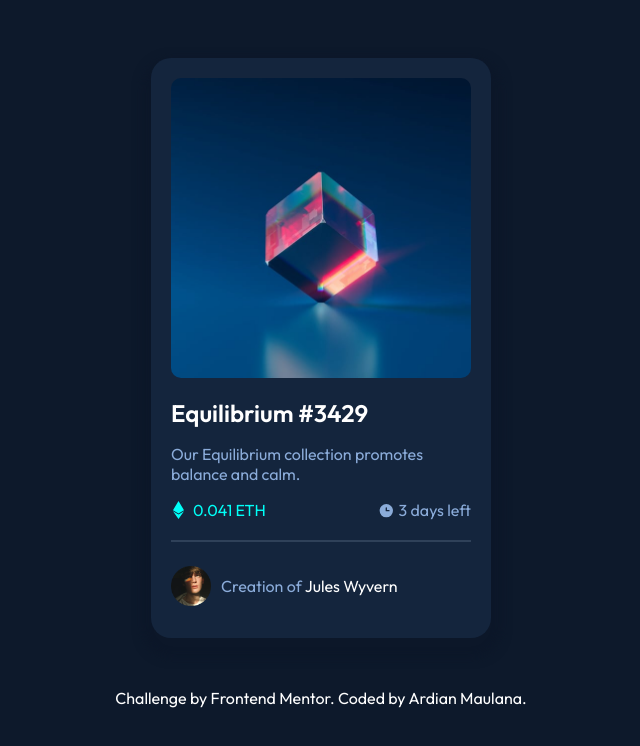
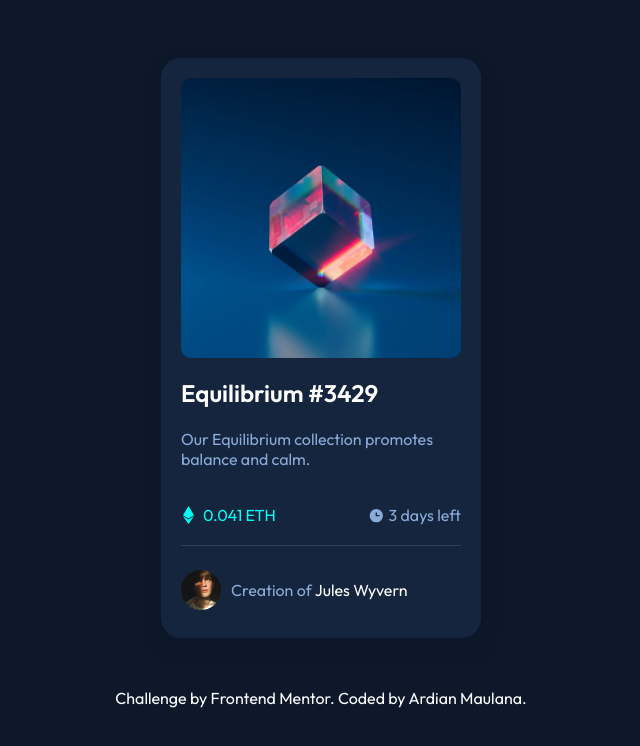
Before and after one commit to exbeelh/NFT-preview-card-component, a plain HTML site: page index.html in a window 1280 px wide. Shown: the whole page, without its empty margins (319-959 px from the left). Drawn offline with Linux system fonts and the light colour scheme.

Commit message:
Fix html accessibility

```diff
--- a/index.html
+++ b/index.html
@@ -23,13 +23,13 @@
       <li class="price">0.041 ETH</li>
       <li class="time">3 days left</li>
     </ul>
-    <hr color="#2f4159">
+    <hr>
     <div class="info-user">
       <p class="username">Creation of <a href="#">Jules Wyvern</a></p>
     </div>
   </div>
 
-  <div class="attribution">
+  <div class="attribution" role="contentinfo">
     Challenge by <a href="https://www.frontendmentor.io?ref=challenge" target="_blank">Frontend Mentor</a>.
     Coded by <a href="https://github.com/exbeelh/">Ardian Maulana</a>.
   </div>
--- a/style/style.css
+++ b/style/style.css
@@ -21,7 +21,7 @@ body {
 
 .container {
     height: 540px;
-    width: 300px;
+    width: 280px;
     background-color: var(--very-dark-blue-card);
     border-radius: 20px;
     padding: 20px;
@@ -30,7 +30,7 @@ body {
 }
 
 img {
-    height: 300px;
+    height: 280px;
     width: auto;
     border-radius: 10px;
 }
@@ -39,8 +39,8 @@ img {
     position: absolute;
     top: 77px;
     bottom: 0;
-    height: 300px;
-    width: 300px;
+    height: 280px;
+    width: 280px;
     background-color: var(--Cyan);
     border-radius: 10px;
     opacity: 0;
@@ -59,6 +59,12 @@ img {
     opacity: 0.5;
 }
 
+hr {
+    height: 1px;
+    background-color:#2f4159;
+    border: none;
+}
+
 a {
     text-decoration: none;
     color: var(--White);
@@ -72,12 +78,14 @@ a:hover {
 h1 {
     font-family: var(--ff);
     font-size: 24px;
+    padding-bottom: 5px;
 }
 
 p {
     font-family: var(--ff);
     color: var(--soft-blue);
     font-size: var(--f-size);
+    padding-bottom: 20px;
 }
 
 .info-time {
```
